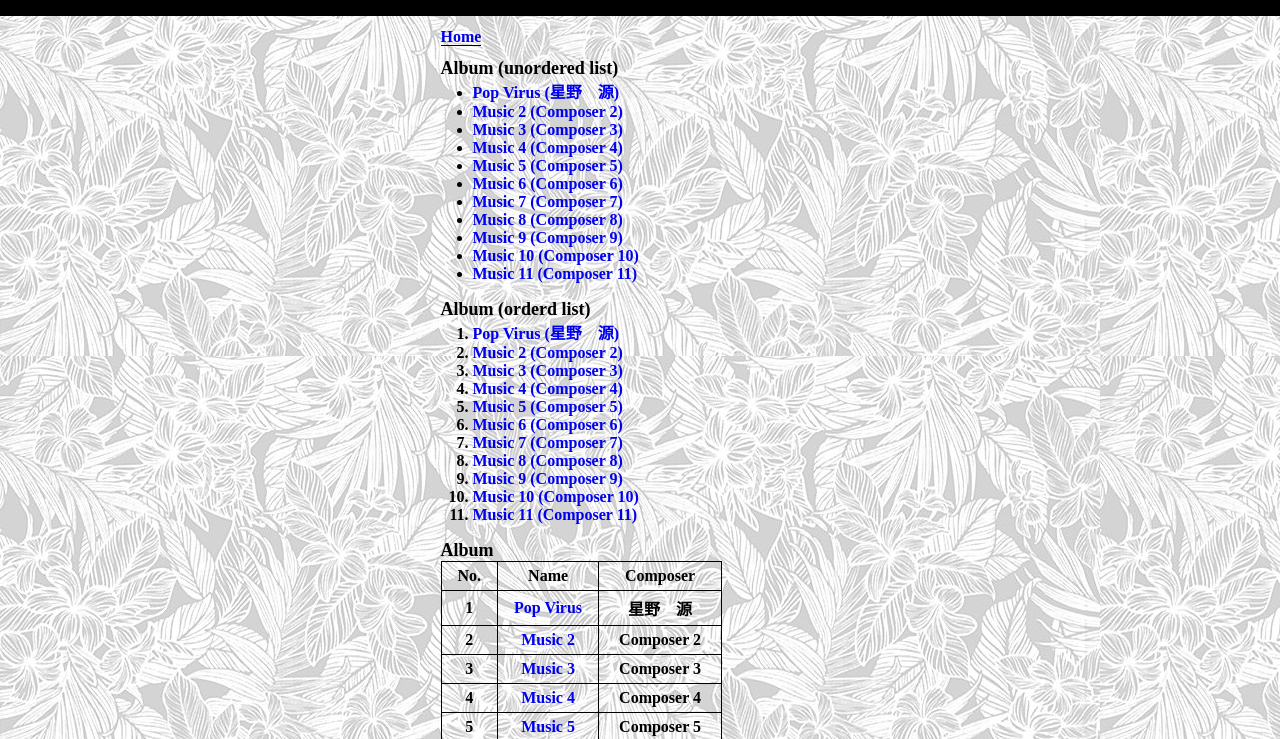
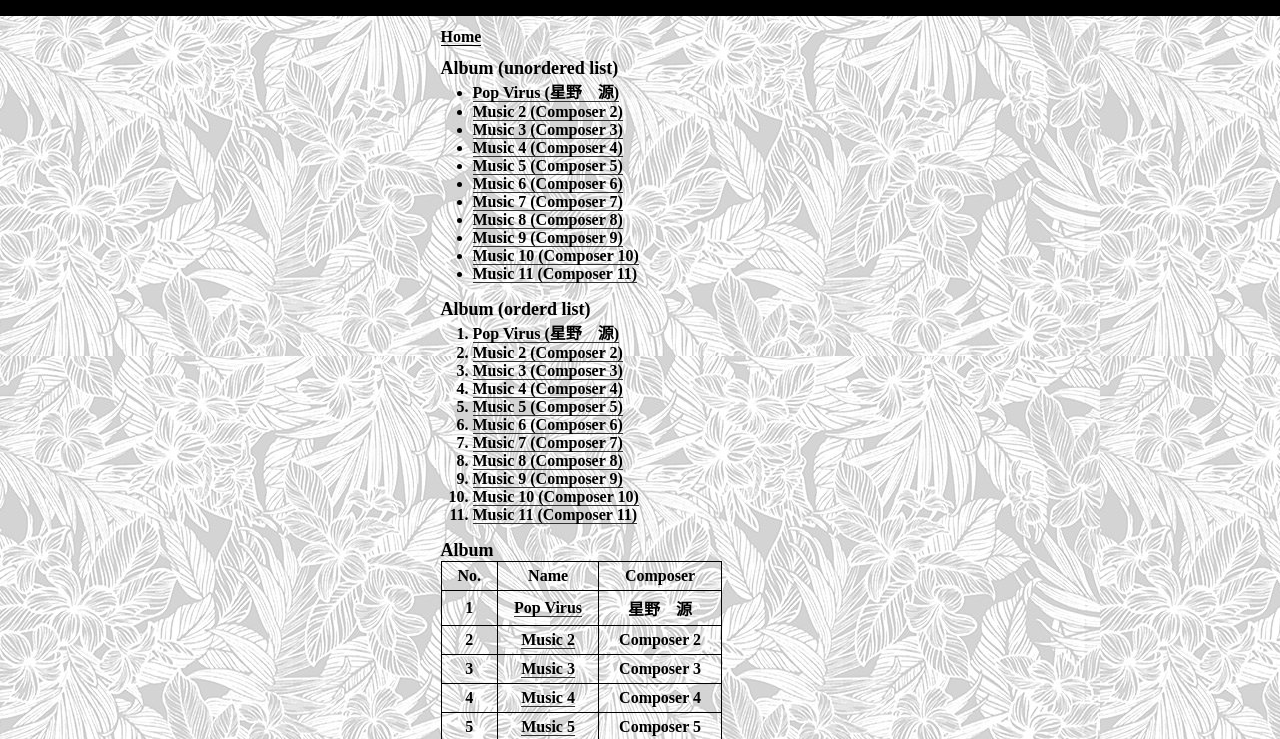
Before and after one commit to hiromi12/hula_music, a plain HTML site: page index.html in a window 1280 px wide. Shown: the part 44-783 px from the top of the page. Drawn offline with Linux system fonts and the light colour scheme.

Commit message:
first commit

```diff
--- a/css/style.css
+++ b/css/style.css
@@ -33,6 +33,7 @@ body {
 }
 a {
   text-decoration: none;
+  color: #000;
 }
 h1 {
   font-size: 22px;
@@ -81,6 +82,9 @@ main {
 .sub-container {
   margin-bottom: 1em;
 }
+.sub-container a {
+  border-bottom: solid 1px #333;
+}
 
 /* list style */
 ul, ol {
```
Also changed, not shown: 1 other file.
